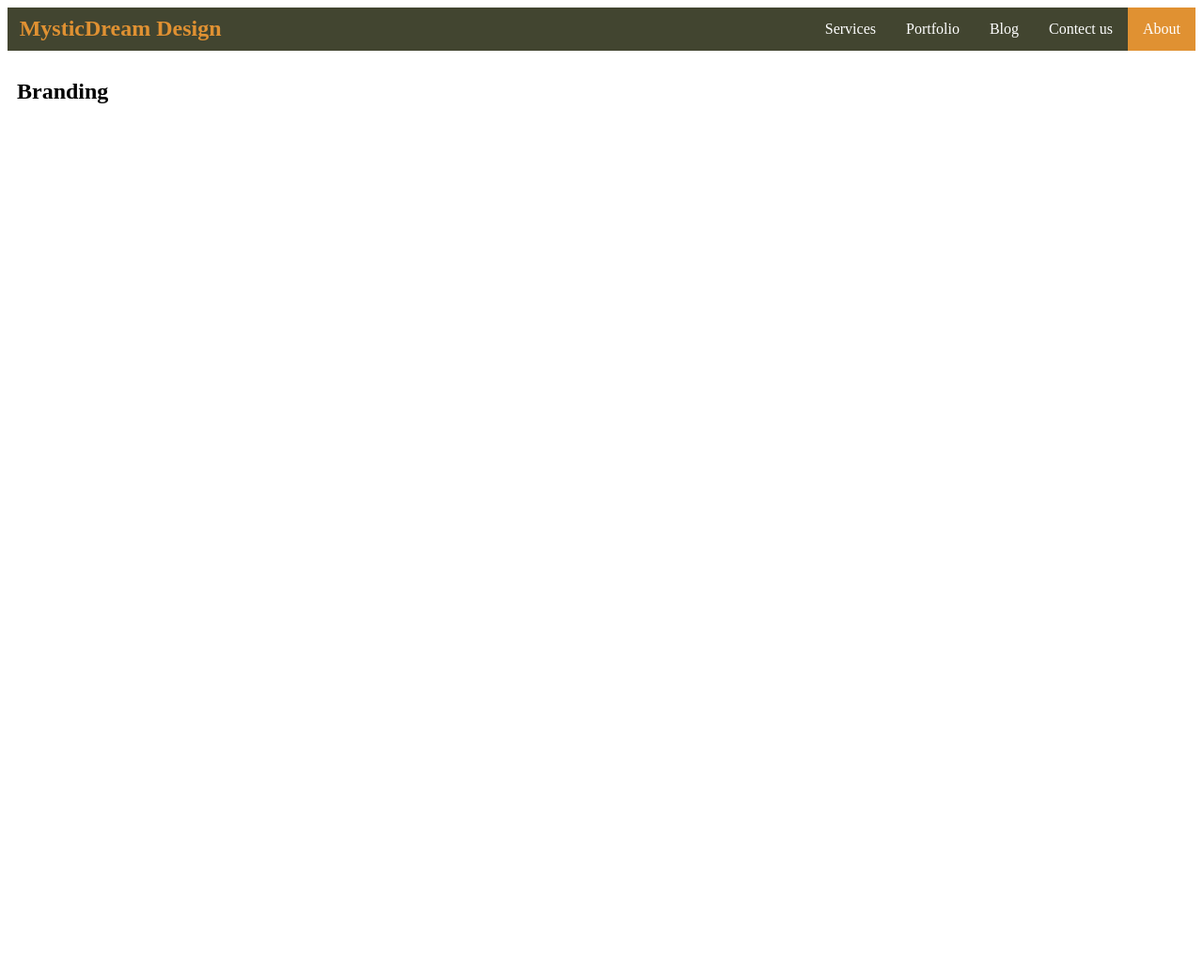
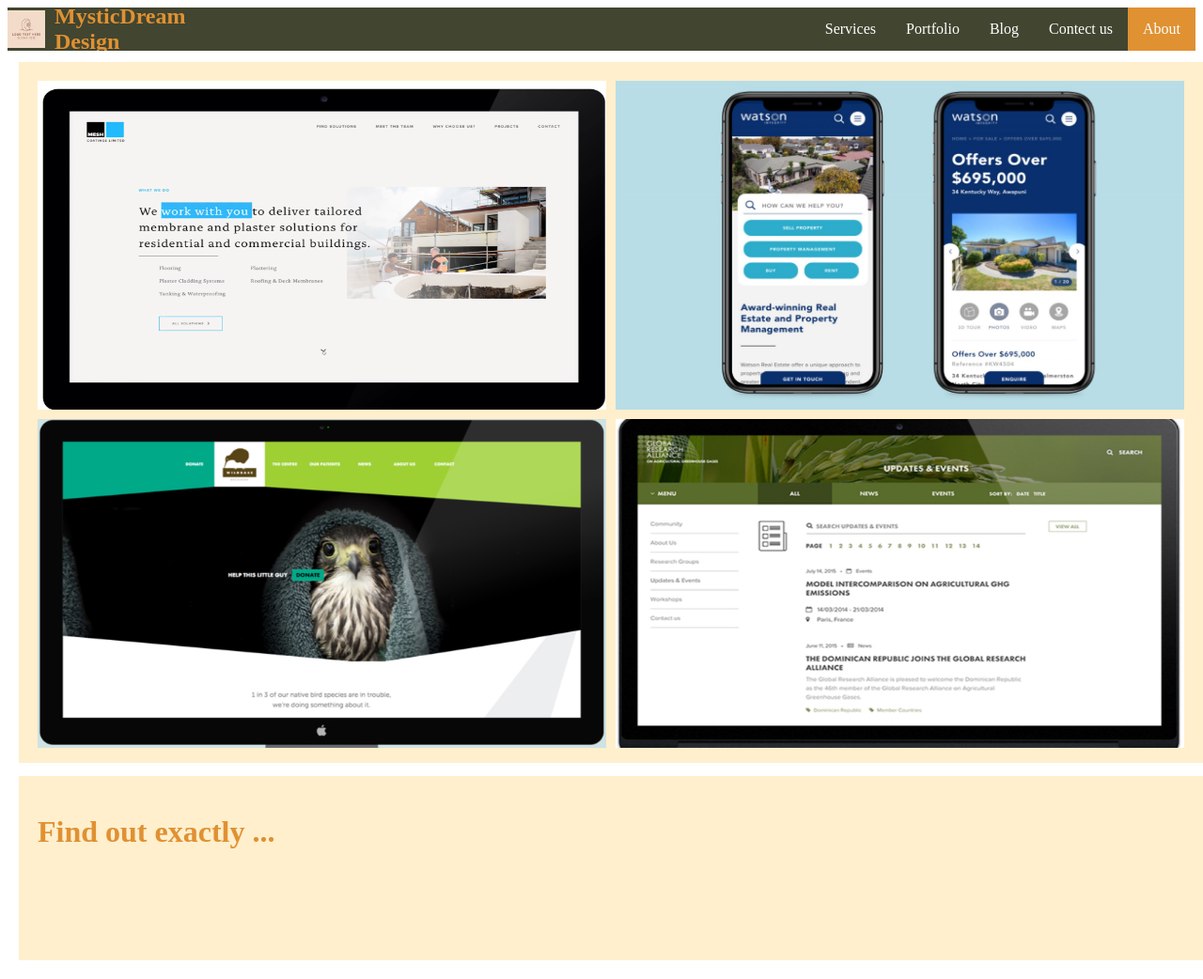
Before and after one commit to Amyyuanhao/webdesing, a plain HTML site: page webdesign.html in a window 1280 px wide. Shown: the whole page at 94% size. Before the commit the page ends 800 px from the top, so only its background shows below. Drawn offline with Linux system fonts and the light colour scheme.

Commit message:
web design

```diff
--- a/style.css
+++ b/style.css
@@ -30,6 +30,12 @@ div.logo {
   display: flex;
   align-items: center;
   justify-content: center;
+}
+
+div.logo img{
+  width: 40px;
+  height: 40px;
+  padding-right: 10px;
 }
 
 div.logo a {
@@ -111,6 +117,10 @@ li.dropdown {
   border: 2px solid white;
 }
 
+.part.web-design{
+  height: 750px;
+}
+
 .part h2 {
   margin: 0;
   color: #424530;
@@ -155,7 +165,7 @@ li.dropdown {
   width: 68%;
   text-align: left;
   padding-left: 30%;
-  padding-top: 30px;
+  padding-top: 10px;
 }
 
 .our-service .right h2{
@@ -163,3 +173,21 @@ li.dropdown {
   text-align: left;
   padding-top: 40px;
 }
+
+.case-study {
+  display: grid; /* Use grid layout */
+  grid-template-columns: 1fr 1fr; /* Two columns of equal width */
+  grid-gap: 10px; /* Gap between the images */
+}
+
+.case-study img {
+  width: 100%; /* Make images take up the full width of their grid cell */
+  height: 350px; /* Set the fixed height */
+}
+
+
+.part.content {
+  color:#e09132;
+  text-align: left;
+  height: 200px;
+}
--- a/webdesign.html
+++ b/webdesign.html
@@ -6,6 +6,7 @@
 
   <ul>
     <div class="logo">
+      <img src="images/logo.png" alt="">
       <a href="#">MysticDream Design</a>
     </div>
 
@@ -45,9 +46,17 @@
   </ul>
 
   <div class="main">
-      <h2>Branding</h2>
+      <div class="part web-design">
+        <div class="case-study">
+          <img src="images/web1.png" alt="">
+          <img src="images/web2.png" alt="">
+          <img src="images/web3.png" alt="">
+          <img src="images/web4.png" alt="">
+        </div>
+      </div>
+      <div class="part content">
+        <h1>Find out exactly ...</h1>
+      </div>
   </div>
-
 </body>
-
 </html>
```
Also changed, not shown: Branding.html (+12 -3 lines), ClinetCaseStudies.html (+1 -0 lines), DesighTips.html (+1 -0 lines), History.html (+1 -0 lines), Industry.html (+1 -0 lines), OtherCustomService.html (+1 -0 lines), Programming.html (+1 -0 lines), RecentProjects.html (+1 -0 lines), Team.html (+1 -0 lines), UIUXDesign.html (+12 -3 lines), index.html (+1 -0 lines), navbar.html (deleted, +0 -39 lines).
